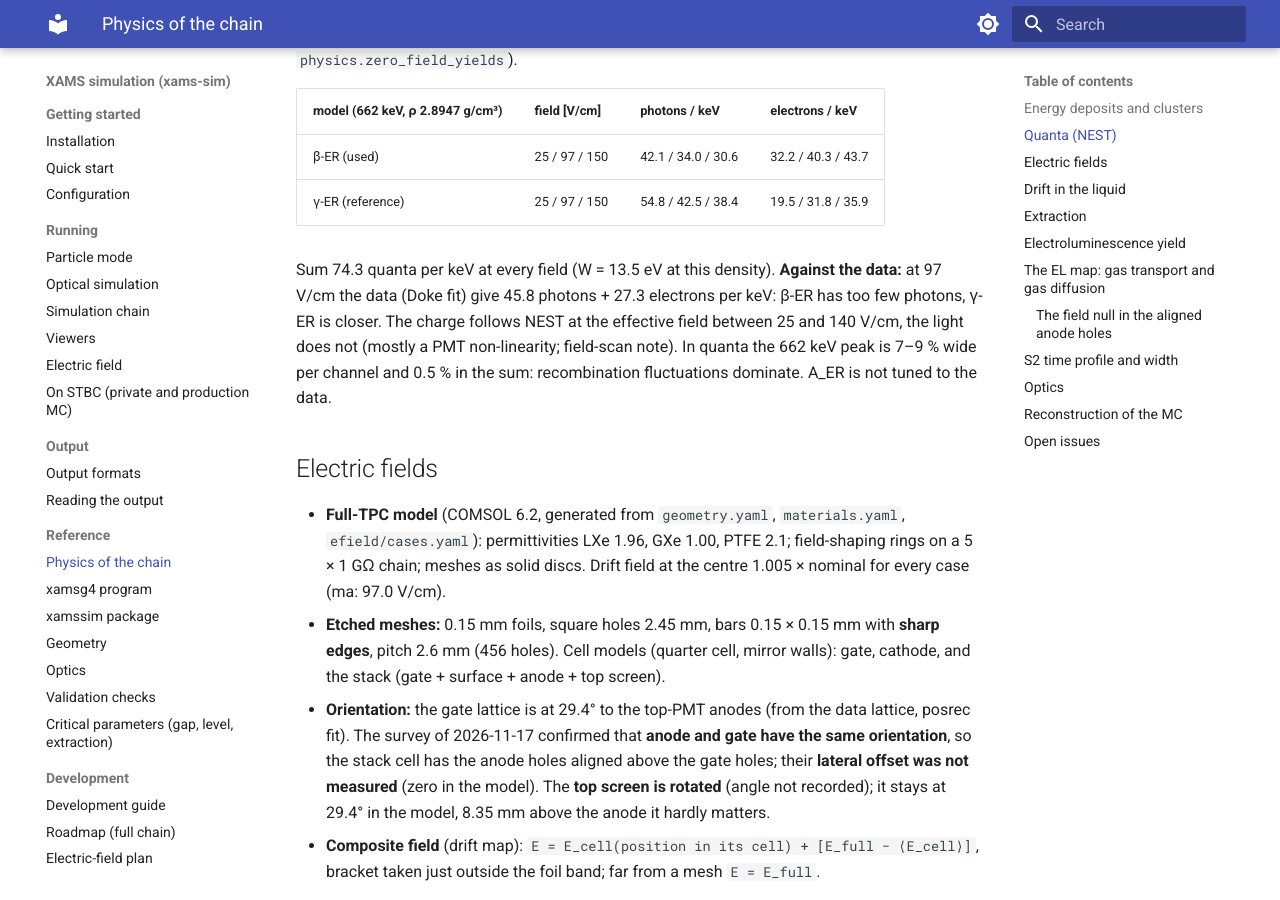
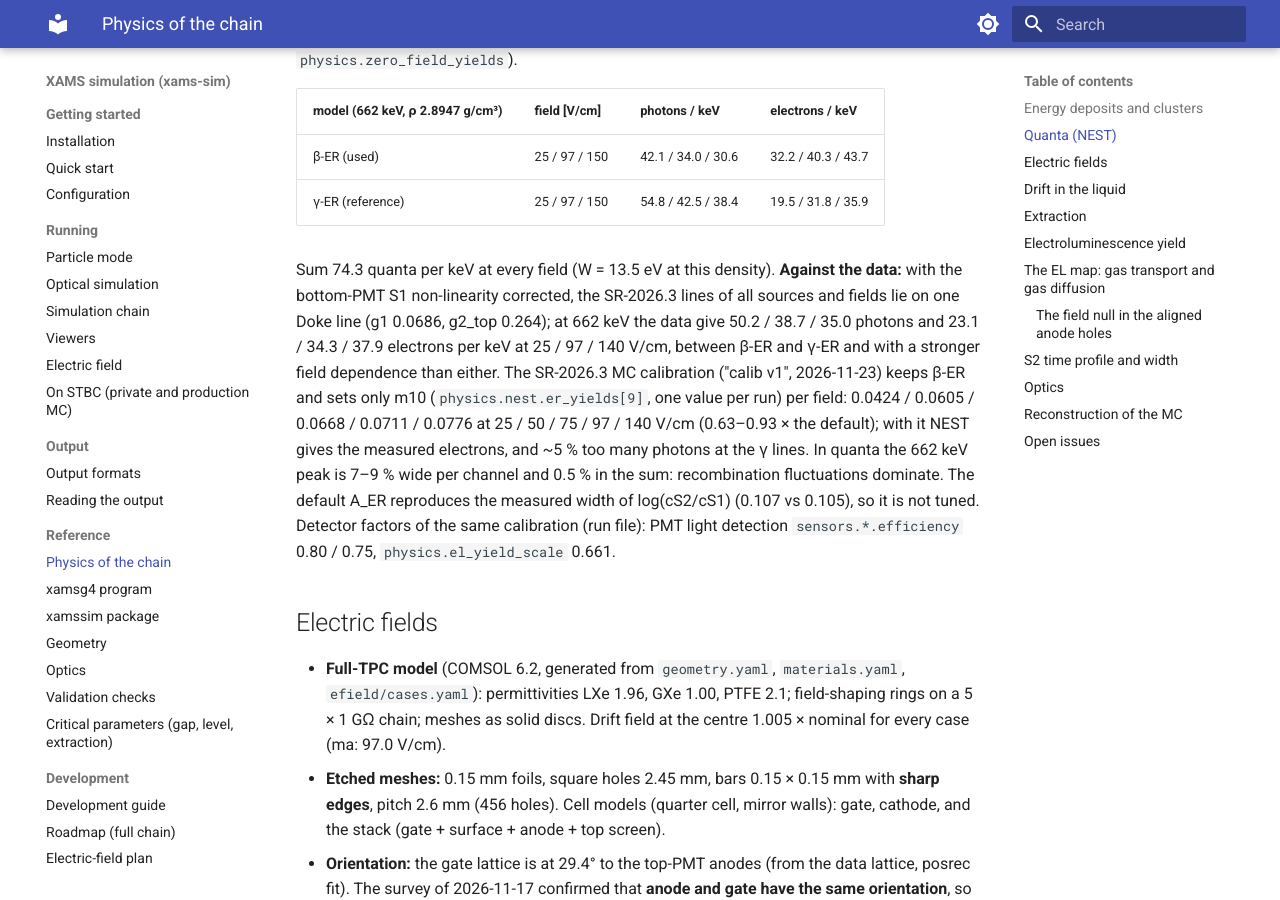
Before and after one commit to XAMS-nikhef/xams-sim, an MkDocs documentation site: the page built from docs/physics.md, in a window 1280 px wide and 900 px high, scrolled down 2113 px. Built offline with MkDocs 1.6.1 and Material for MkDocs 9.7.7, drawn with Linux system fonts in a browser that asks for light colours.

Commit message:
docs: NEST vs data with the v11 Doke line; SR-2026.3 calib v1 (m10 per field, A_ER default)
Co-Authored-By: Claude Opus 5.5 <noreply@anthropic.com>

```diff
--- a/docs/physics.md
+++ b/docs/physics.md
@@ -63,11 +63,16 @@ defaults (A_ER = 0.046452; fuse's comment 0.096452 is wrong). Zero-field states
 | β-ER (used) | 25 / 97 / 150 | 42.1 / 34.0 / 30.6 | 32.2 / 40.3 / 43.7 |
 | γ-ER (reference) | 25 / 97 / 150 | 54.8 / 42.5 / 38.4 | 19.5 / 31.8 / 35.9 |
 
-Sum 74.3 quanta per keV at every field (W = 13.5 eV at this density). **Against the data:** at 97 V/cm the data (Doke
-fit) give 45.8 photons + 27.3 electrons per keV: β-ER has too few photons, γ-ER is closer. The charge follows NEST at
-the effective field between 25 and 140 V/cm, the light does not (mostly a PMT non-linearity; field-scan note). In
-quanta the 662 keV peak is 7–9 % wide per channel and 0.5 % in the sum: recombination fluctuations dominate. A_ER is
-not tuned to the data.
+Sum 74.3 quanta per keV at every field (W = 13.5 eV at this density). **Against the data:** with the bottom-PMT S1
+non-linearity corrected, the SR-2026.3 lines of all sources and fields lie on one Doke line (g1 0.0686, g2_top 0.264);
+at 662 keV the data give 50.2 / 38.7 / 35.0 photons and 23.1 / 34.3 / 37.9 electrons per keV at 25 / 97 / 140 V/cm,
+between β-ER and γ-ER and with a stronger field dependence than either. The SR-2026.3 MC calibration ("calib v1",
+2026-11-23) keeps β-ER and sets only m10 (`physics.nest.er_yields[9]`, one value per run) per field: 0.0424 / 0.0605 /
+0.0668 / 0.0711 / 0.0776 at 25 / 50 / 75 / 97 / 140 V/cm (0.63–0.93 × the default); with it NEST gives the measured
+electrons, and ~5 % too many photons at the γ lines. In quanta the 662 keV peak is 7–9 % wide per channel and 0.5 %
+in the sum: recombination fluctuations dominate. The default A_ER reproduces the measured width of log(cS2/cS1)
+(0.107 vs 0.105), so it is not tuned. Detector factors of the same calibration (run file): PMT light detection
+`sensors.*.efficiency` 0.80 / 0.75, `physics.el_yield_scale` 0.661.
 
 ## Electric fields
 
```
